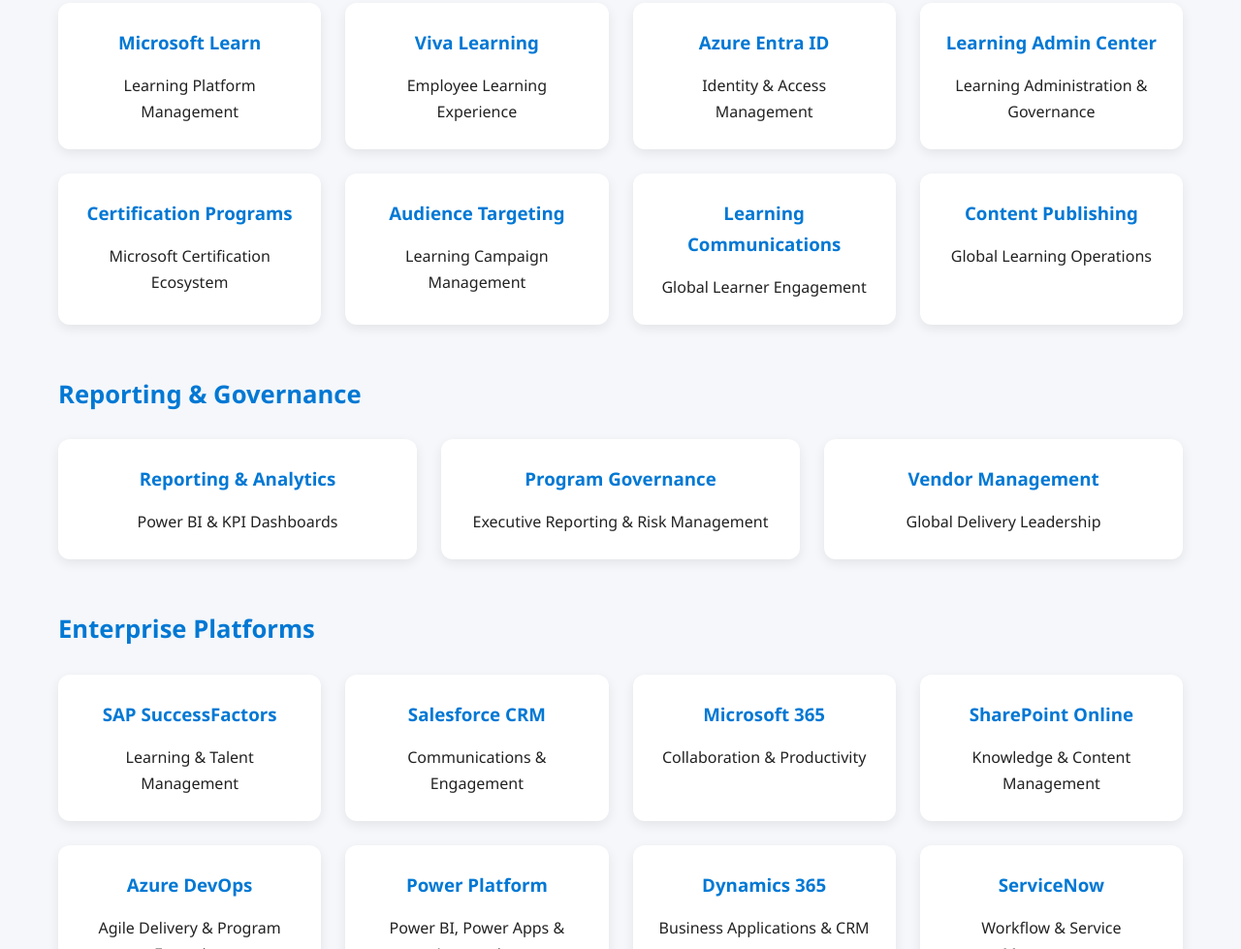
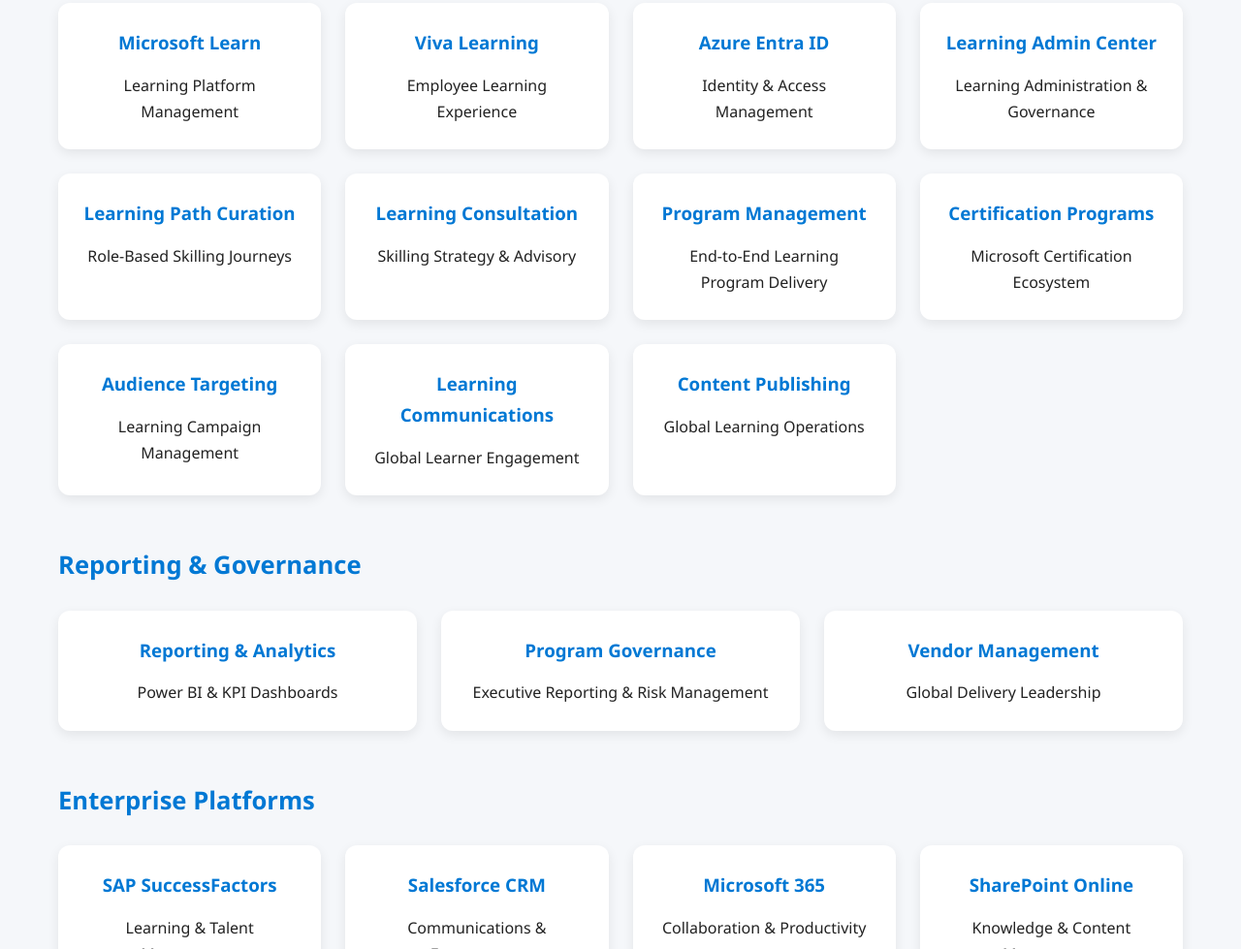
Before and after one commit to BhaskarHCS/bhaskar-portfolio-hcs, a plain HTML site: page index.html in a window 1280 px wide. Shown: the part 3937-4916 px from the top of the page at 97% size. Drawn offline with Linux system fonts and the light colour scheme.

Commit message:
Update index.html

```diff
--- a/index.html
+++ b/index.html
@@ -397,7 +397,6 @@
 
 <div class="cards-container">
 
-    <!-- Microsoft Learn -->
     <div class="card">
         <h3>Microsoft Learn</h3>
         <p>Learning Platform Management</p>
@@ -416,6 +415,21 @@
     <div class="card">
         <h3>Learning Admin Center</h3>
         <p>Learning Administration & Governance</p>
+    </div>
+
+    <div class="card">
+        <h3>Learning Path Curation</h3>
+        <p>Role-Based Skilling Journeys</p>
+    </div>
+
+    <div class="card">
+        <h3>Learning Consultation</h3>
+        <p>Skilling Strategy & Advisory</p>
+    </div>
+
+    <div class="card">
+        <h3>Program Management</h3>
+        <p>End-to-End Learning Program Delivery</p>
     </div>
 
     <div class="card">
```
